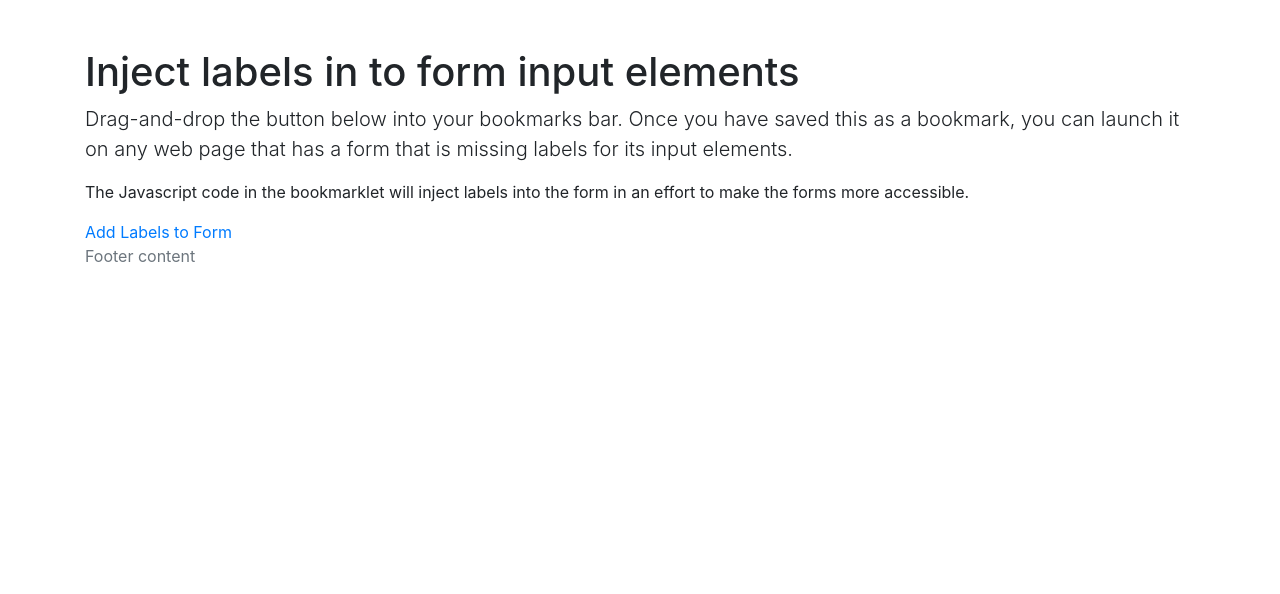
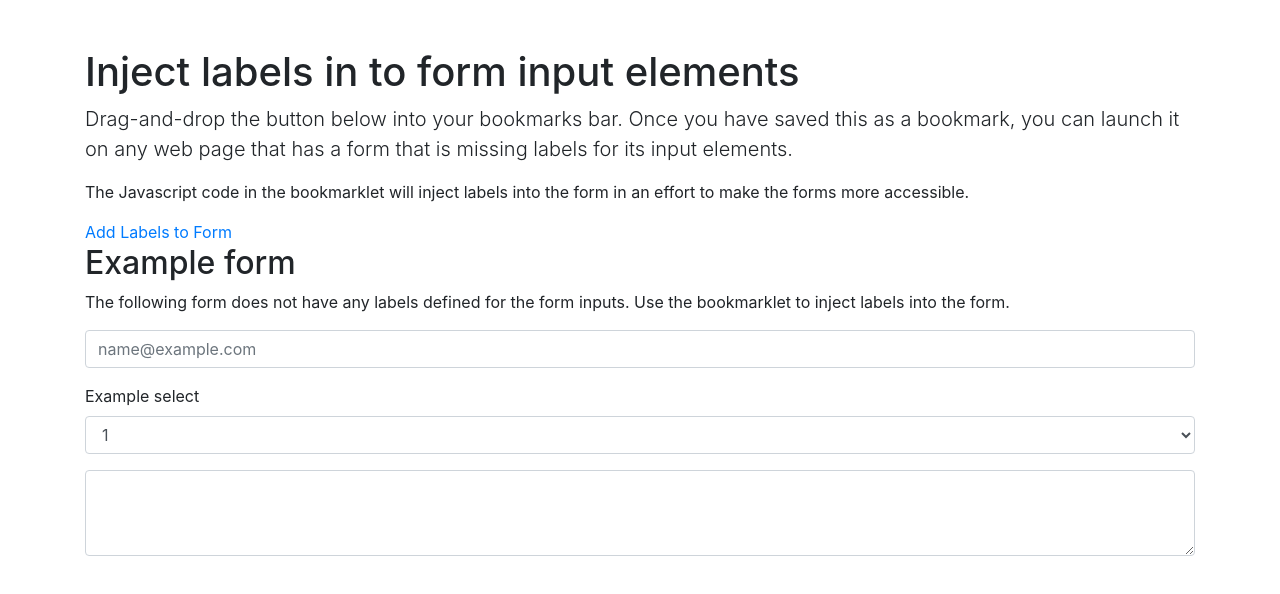
Before and after one commit to ymdahi/form-accessibility-bookmarklet, a plain HTML site: page index.html in a window 1280 px wide. Drawn offline with nearby package versions, Linux system fonts and the light colour scheme.

Commit message:
form detect

```diff
--- a/index.html
+++ b/index.html
@@ -8,6 +8,8 @@
     <!-- Bootstrap CSS -->
     <link rel="stylesheet" href="https://maxcdn.bootstrapcdn.com/bootstrap/4.0.0/css/bootstrap.min.css" integrity="sha384-Gn5384xqQ1aoWXA+058RXPxPg6fy4IWvTNh0E263XmFcJlSAwiGgFAW/dAiS6JXm" crossorigin="anonymous">
 
+
+
     <title>Form Accessibility Bookmarklet</title>
   </head>
   <body>
@@ -17,15 +19,34 @@
       <h1 class="mt-5">Inject labels in to form input elements</h1>
       <p class="lead">Drag-and-drop the button below into your bookmarks bar. Once you have saved this as a bookmark, you can launch it on any web page that has a form that is missing labels for its input elements.</p>
       <p>The Javascript code in the bookmarklet will inject labels into the form in an effort to make the forms more accessible.</p>
-      <a href="javascript:alert('This is a rather simple example...');">Add Labels to Form</a>
+      <div class="well">
+        <a href="javascript:(function(){var script = document.createElement('SCRIPT');script.src=https://ymdahi.github.io/form-accessibility-bookmarklet/form-accessibility-bookmarklet.js';document.body.appendChild(script);})()">Add Labels to Form</a>
+      </div>
+
+      <h2>Example form</h2>
+      <p>The following form does not have any labels defined for the form inputs. Use the bookmarklet to inject labels into the form.</p>
+      <form>
+          <div class="form-group">
+            <input type="email" class="form-control" id="exampleFormControlInput1" placeholder="name@example.com">
+          </div>
+          <div class="form-group">
+            <label for="exampleFormControlSelect1">Example select</label>
+            <select class="form-control" id="exampleFormControlSelect1">
+              <option>1</option>
+              <option>2</option>
+              <option>3</option>
+              <option>4</option>
+              <option>5</option>
+            </select>
+          </div>
+          <div class="form-group">
+            <textarea class="form-control" id="exampleFormControlTextarea1" rows="3"></textarea>
+          </div>
+        </form>
 
     </main>
 
-    <footer class="footer">
-      <div class="container">
-        <span class="text-muted">Footer content</span>
-      </div>
-    </footer>
+
 
 
     <!-- Optional JavaScript -->
```
Also changed, not shown: form-accessibility-bookmarklet.js (added, +7 -0 lines).
